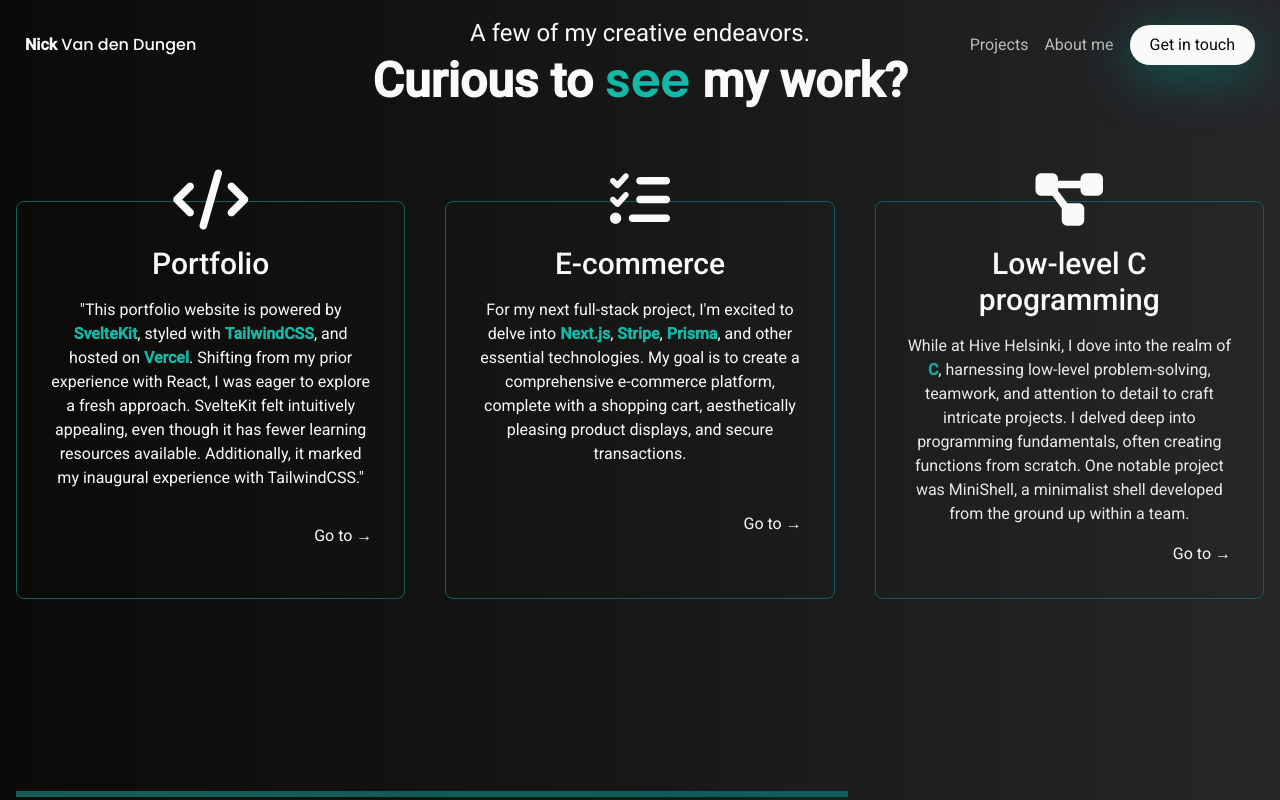
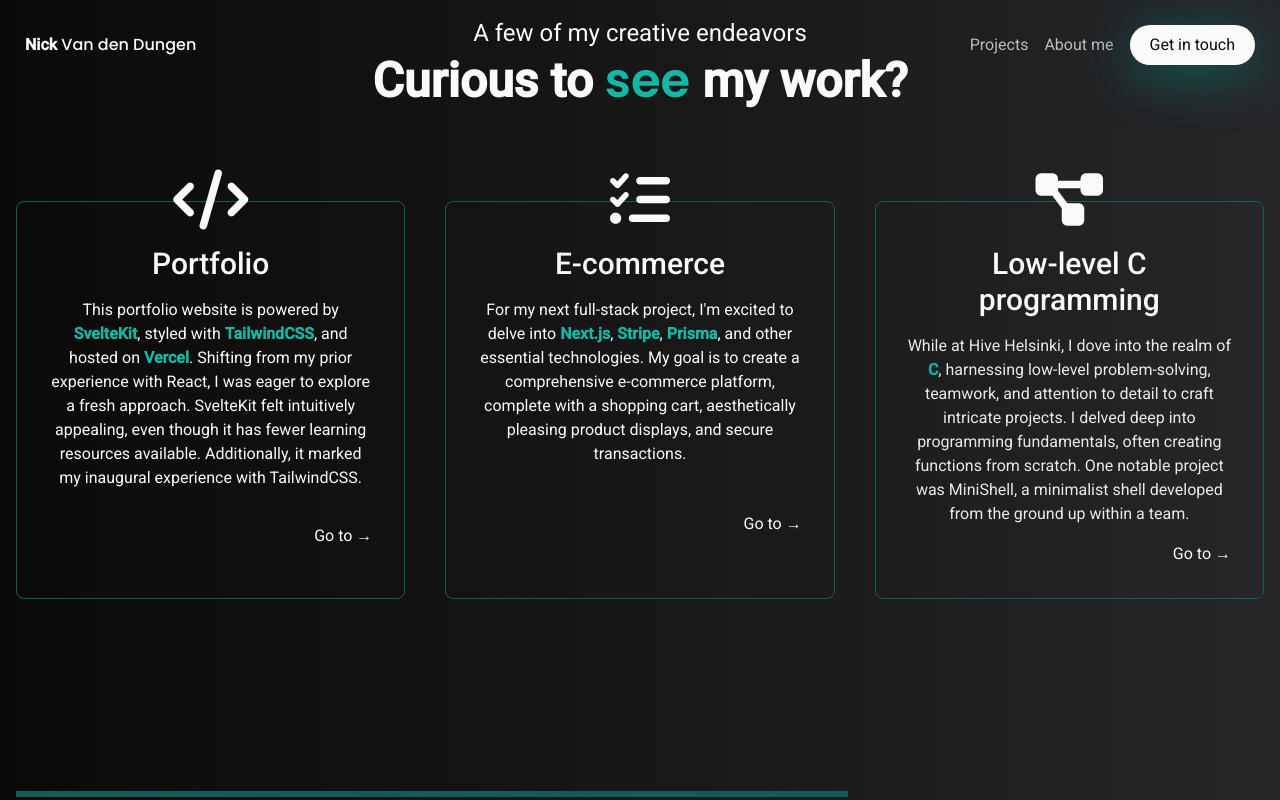
Before and after one commit to Nicktvdd/portfolio, a SvelteKit app: page / in a window 1280 px wide. Both pictures are taken after a click on the link 639 px from the left and 1289 px from the top of the page. Shown: the part 889-1689 px from the top of the page. Built offline with nearby package versions, Linux system fonts and the light colour scheme; what tailwindcss-animated would draw is missing.

Commit message:
text adjustments

```diff
--- a/src/components/Main.svelte
+++ b/src/components/Main.svelte
@@ -11,12 +11,12 @@
     {
       name: "Programming Enthusiast with a Sports Science Background",
       description:
-        "I'm a programming enthusiast currently studying at Hive Helsinki 🇫🇮, with a background in sports science and management. My experience brings a blend of teamwork, problem-solving, and creativity to the world of programming. I possess a deep-rooted passion for coding and an insatiable curiosity for learning. Whether it's code or sports, I relish challenges and collaboration, continually seeking fresh ways to excel",
+        "I'm a programming enthusiast currently studying at Hive Helsinki 🇫🇮, with a background in sports science and management. My experience brings a blend of teamwork, problem-solving, and creativity to the world of programming. I possess a deep-rooted passion for coding and an insatiable curiosity for learning. Whether it's code or sports, I relish challenges and collaboration, continually seeking fresh ways to excel.",
     },
     {
       name: "Advocate for Sustainable Development and Environmental Awareness",
       description:
-        "I am deeply committed to leveraging technology for sustainable development and raising awareness about environmental issues. My drive pushes me to create innovative solutions and advocate for a greener future. Whether in tech work or personal initiatives, I promote eco-conscious practices and aim for a harmonious blend of technology and environmental responsibility",
+        "I am deeply committed to leveraging technology for sustainable development and raising awareness about environmental issues. My drive pushes me to create innovative solutions and advocate for a greener future. Whether in tech work or personal initiatives, I promote eco-conscious practices and aim for a harmonious blend of technology and environmental responsibility.",
     },
     {
       name: "Problem Solver",
@@ -84,7 +84,7 @@
   <section id="projects" class="py-20 lg:py-32 flex flex-col gap-24">
     <div class="flex flex-col gap-2 text-center">
       <h6 class="text-lg sm:text-xl md:text-2xl animate-flip-up animate-ease-linear">
-        A few of my creative endeavors.
+        A few of my creative endeavors
       </h6>
       <h3 class="font-semibold text-3xl sm:text-4xl md:text-5xl">
         Curious to <span class="poppins text-teal-500">see</span> my work?
@@ -102,12 +102,12 @@
     <div class="grid grid-cols-1 lg:grid-cols-3 gap-2 lg:gap-10">
       <Step step={steps[0]}>
         <p>
-          "This portfolio website is powered by <strong class="text-teal-500">SvelteKit</strong>,
+          This portfolio website is powered by <strong class="text-teal-500">SvelteKit</strong>,
           styled with <strong class="text-teal-500">TailwindCSS</strong>,
           and hosted on <strong class="text-teal-500">Vercel</strong>.
           Shifting from my prior experience with React, I was eager to explore a fresh approach.
           SvelteKit felt intuitively appealing, even though it has fewer learning resources available.
-          Additionally, it marked my inaugural experience with TailwindCSS."
+          Additionally, it marked my inaugural experience with TailwindCSS.
         </p>
       </Step>
       <Step step={steps[1]} >
```
